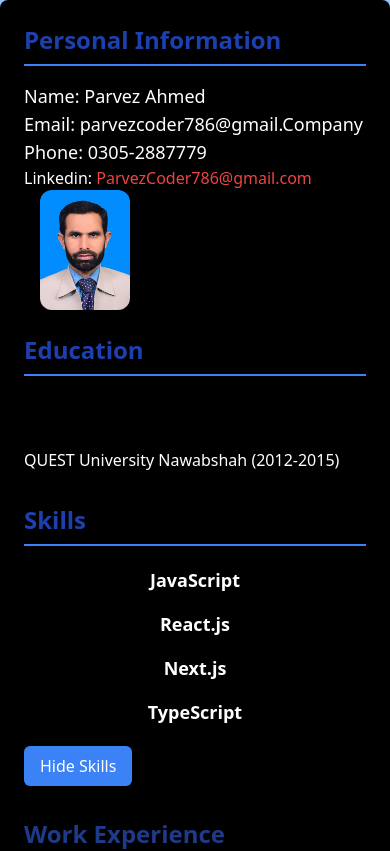
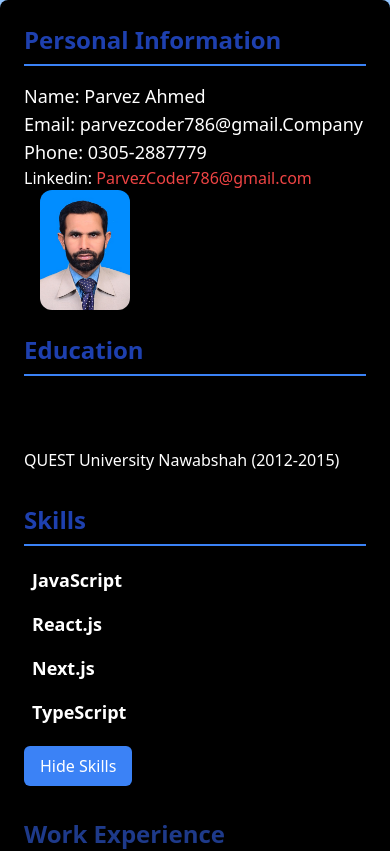
Before and after one commit to ParvezCoder/firstmilestone, a Next.js app: page / in a window 390 px wide. Shown: the top 851 px of the page. Built offline with nearby package versions, Linux system fonts and the light colour scheme.

Commit message:
aplly css

```diff
--- a/src/app/page.tsx
+++ b/src/app/page.tsx
@@ -42,7 +42,7 @@ const Resume = () => {
            pb-2 text-blue-800 mb-4">Skills</h2>
 
           {showSkills && (
-            <ul className="mt-4   flex-col space-y-2 text-center sm:flex-row justify-between text-lg flex">
+            <ul className="mt-4   flex-col space-y-2  sm:flex-row justify-between text-lg flex">
               <li className=' text-white p-1 px-2 rounded-2xl font-semibold'> JavaScript</li>
               <li className='bg-black text-white p-1 px-2 rounded-2xl font-semibold' > React.js</li >
               <li className='bg-black text-white p-1 px-2 rounded-2xl font-semibold'> Next.js</li>
```
